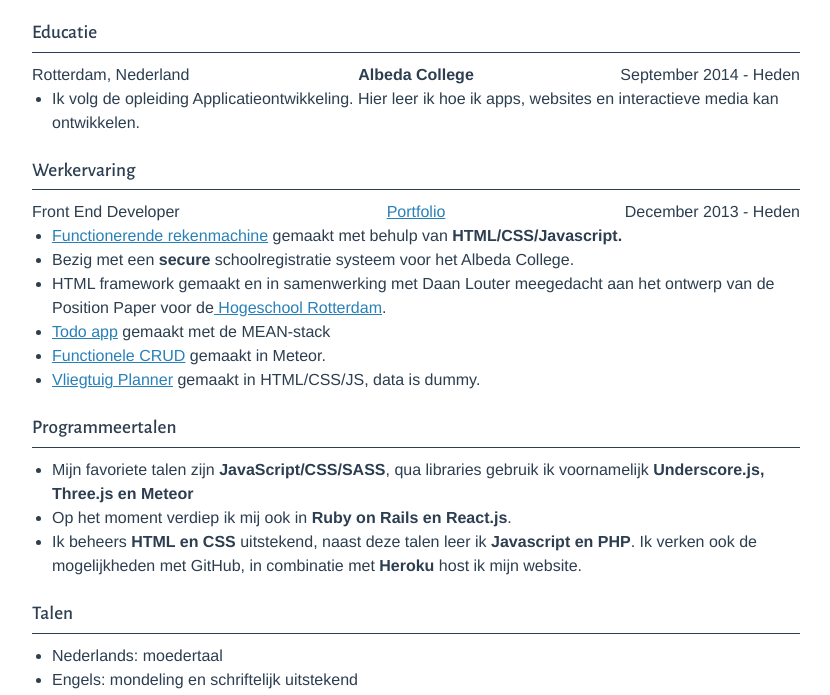
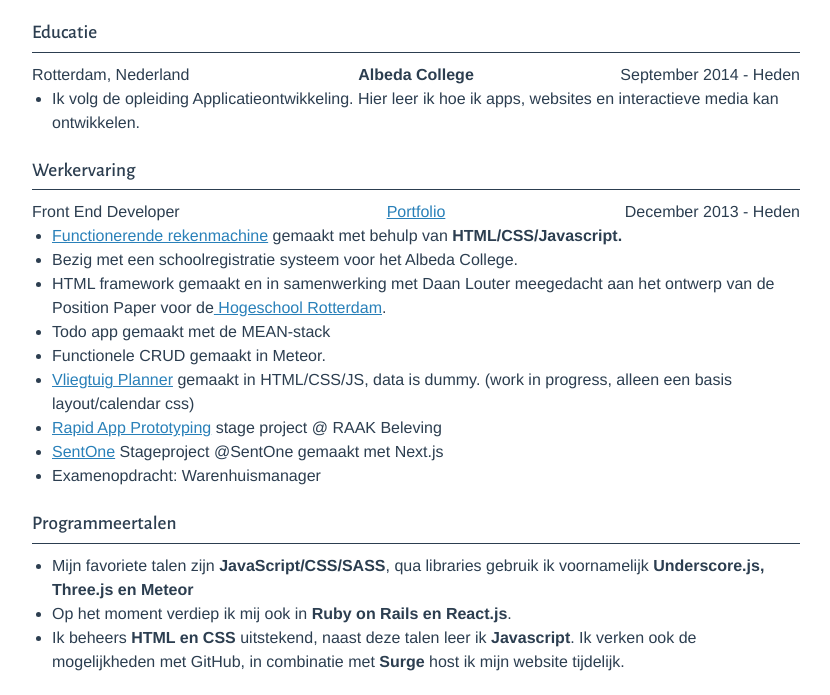
Before and after one commit to joshuaboele/CV, a plain HTML site: page index.html in a window 1280 px wide. Shown: the part 85-780 px from the top of the page, without its empty margins (224-1054 px from the left). Drawn offline with nearby package versions, Linux system fonts and the light colour scheme; a script that the page names is missing.

Commit message:
initial push

```diff
--- a/index.html
+++ b/index.html
@@ -48,11 +48,14 @@
 
       <ul>
         <li><a href="http://joshuaboele.com/calculator/rekenmachine.html"> Functionerende rekenmachine</a> gemaakt met behulp van  <strong> HTML/CSS/Javascript.</strong></li>
-        <li>Bezig met een <strong> secure </strong> schoolregistratie systeem voor het Albeda College.</li>
-        <li>HTML framework gemaakt en in samenwerking met Daan Louter meegedacht aan het ontwerp van de Position Paper voor de<a href="http://hogeschoolrotterdam.nl/positionpaper" target="_blank"> Hogeschool Rotterdam</a>.</li>
-        <li><a href="http://todos.joshuaboele.com/">Todo app</a> gemaakt met de MEAN-stack</li>
-        <li><a href="http://project2e.meteor.com/">Functionele CRUD</a> gemaakt in Meteor.</li>
-        <li><a href="http://in10joshua.surge.sh/">Vliegtuig Planner</a> gemaakt in HTML/CSS/JS, data is dummy.</li>
+        <li>Bezig met een schoolregistratie systeem voor het Albeda College.</li>
+        <li>HTML framework gemaakt en in samenwerking met Daan Louter meegedacht aan het ontwerp van de Position Paper voor de<a href="http://www.hro.surge.sh" target="_blank"> Hogeschool Rotterdam</a>.</li>
+        <li>Todo app gemaakt met de MEAN-stack</li>
+        <li>Functionele CRUD gemaakt in Meteor.</li>
+        <li><a href="http://in10joshua.surge.sh/">Vliegtuig Planner</a> gemaakt in HTML/CSS/JS, data is dummy. (work in progress, alleen een basis layout/calendar css)</li>
+        <li><a href="http://datisrap.nl/">Rapid App Prototyping</a> stage project @ RAAK Beleving</li>
+        <li><a href="http://sentone.surge.sh/">SentOne</a> Stageproject @SentOne gemaakt met Next.js</li>
+        <li>Examenopdracht: Warenhuismanager</li>
      </ul>
     </section>
 
@@ -64,7 +67,7 @@
         <ul>
           <li>Mijn favoriete <strong></strong> talen zijn <strong> JavaScript/CSS/SASS</strong>, qua libraries gebruik ik voornamelijk<strong> Underscore.js, Three.js en Meteor</strong>
           </li><li>Op het moment verdiep ik mij ook in<strong> Ruby on Rails en React.js</strong>.</li>
-          <li>Ik beheers<strong> HTML en CSS </strong> uitstekend, naast deze talen leer ik <strong>Javascript en PHP</strong>. Ik verken ook de mogelijkheden met GitHub, in combinatie met <strong>Heroku</strong> host ik mijn website.
+          <li>Ik beheers<strong> HTML en CSS </strong> uitstekend, naast deze talen leer ik <strong>Javascript</strong>. Ik verken ook de mogelijkheden met GitHub, in combinatie met <strong>Surge</strong> host ik mijn website tijdelijk.
         </li></ul>
       </section>
 
```
